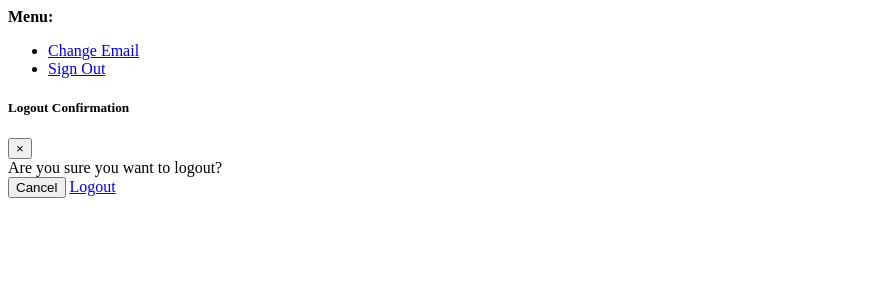
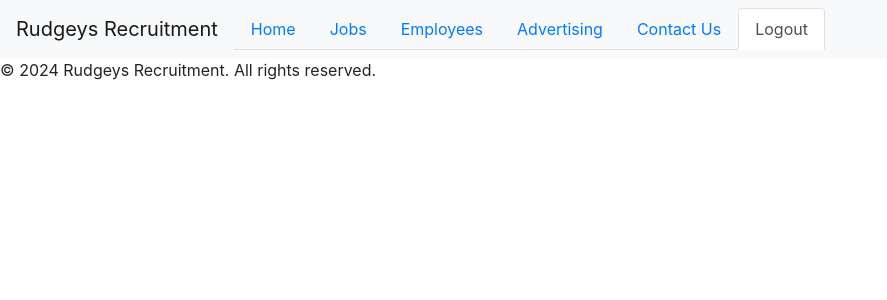
Before and after one commit to JoshRudge22/Project4-RR, a Django app: page /accounts/logout/ in a window 1280 px wide. Shown: the top 300 px of the page, without its empty margins (0-887 px from the left). Run offline with Django 4.2, Linux system fonts and the light colour scheme; the visitor is signed in with stand-in values (Sample User, id 1).

Commit message:
edited the index and base pages

```diff
--- a/accounts/templates/base.html
+++ b/accounts/templates/base.html
@@ -10,51 +10,38 @@
 <head>
     <meta charset="UTF-8">
     <meta name="viewport" content="width=device-width, initial-scale=1.0">
-    <title>{% block title %}Your Website{% endblock %}</title>
-    <link rel="stylesheet" href="{% static 'css/style.css' %}">
-    <!-- Additional CSS or external stylesheets can be included here -->
-    {% block extra_head %}{% endblock %}
-</head>
+    <title>{% block title %}Job title{% endblock %}</title>
+    <link rel="stylesheet" href="{% static 'css/styles.css' %}">
+    <link rel="stylesheet" href="https://cdn.jsdelivr.net/npm/bootstrap@4.5.3/dist/css/bootstrap.min.css" integrity="sha384-TX8t27EcRE3e/ihU7zmQxVncDAy5uIKz4rEkgIXeMed4M0jlfIDPvg6uqKI2xXr2" crossorigin="anonymous"></head>
 <body>
-    <main class="flex-shrink-0 main-bg">
+    <header class="navbar navbar-expand-lg navbar-light bg-light">
+        <a class="navbar-brand" href="{% url 'home' %}">Rudgeys Recruitment</a>
+        <button class="navbar-toggler" type="button" data-toggle="collapse" data-target="#navbarNav" aria-controls="navbarNav" aria-expanded="false" aria-label="Toggle navigation">
+            <span class="navbar-toggler-icon"></span>
+        </button>
+        <div class="collapse navbar-collapse" id="navbarNav">
+            <ul class="nav nav-tabs">
+                <li class="nav-item"><a class="nav-link" href="{% url 'home' %}">Home</a></li>
+                <li class="nav-item"><a class="nav-link" href="#">Jobs</a></li>
+                <li class="nav-item"><a class="nav-link" href="#">Employees</a></li>
+                <li class="nav-item"><a class="nav-link" href="#">Advertising</a></li>
+                <li class="nav-item"><a class="nav-link" href="#">Contact Us</a></li>
                 {% if user.is_authenticated %}
-        <p class="text-end m-3">You are logged in as {{ user }}</p>
-        {% else %}
-        <p class="text-end m-3">You are not logged in</p>
-        {% endif %}
-    {% if user.is_authenticated %}
-    <li class="nav-item">
-        <a class="nav-link {% if request.path == logout_url %}active{% endif %}" aria-current="page" href="{% url 'account_logout' %}">Logout</a>
+                <li class="nav-item"><a class="nav-link {% if request.path == logout_url %}active{% endif %}" aria-current="page" href="{% url 'account_logout' %}">Logout</a>
                 </li>
                 {% else %}
-    <li class="nav-item">
-        <a class="nav-link {% if request.path == signup_url %}active{% endif %}" aria-current="page"
-            href="{% url 'account_signup' %}">Register</a>
-    </li>
-    <li class="nav-item">
-        <a class="nav-link {% if request.path == login_url %}active{% endif %}" aria-current="page" href="{% url 'account_login' %}">Login</a>
-    </li>
+                <li class="nav-item"><a class="nav-link {% if request.path == signup_url %}active{% endif %}" aria-current="page"href="{% url 'account_signup' %}">Sign Up</a></li>
+                <li class="nav-item"><a class="nav-link {% if request.path == login_url %}active{% endif %}" aria-current="page" href="{% url 'account_login' %}" href="#">Login</a></li>
                 {% endif %}
-<header>
-    <nav>
-        <ul>
-            <li><a href="#">Home</a></li>
-            <!-- Additional navigation links can be added here -->
             </ul>
-    </nav>
+        </div>
     </header>
-
     <main>
-    {% block content %}
-    {% endblock %}
+        {% block content %}{% endblock %}
     </main>
-
     <footer>
-    <p>&copy; {% now "Y" %} Your Company</p>
+        <p>&copy; 2024 Rudgeys Recruitment. All rights reserved.</p>
     </footer>
-
-<!-- Additional scripts or JavaScript files can be included here -->
-{% block extra_scripts %}{% endblock %}
-
+    <script></script>
 </body>
 </html>
--- a/templates/account/logout.html
+++ b/templates/account/logout.html
@@ -1,4 +1,4 @@
-{% extends "account/base.html" %}
+{% extends "base.html" %}
 
 {% load i18n %}
 
```
Also changed, not shown: accounts/templates/index.html (+37 -0 lines), static/css/style.css (added), static/js/script.js (added), 1 other file. Lines whose indentation alone changed are shown as unchanged.
